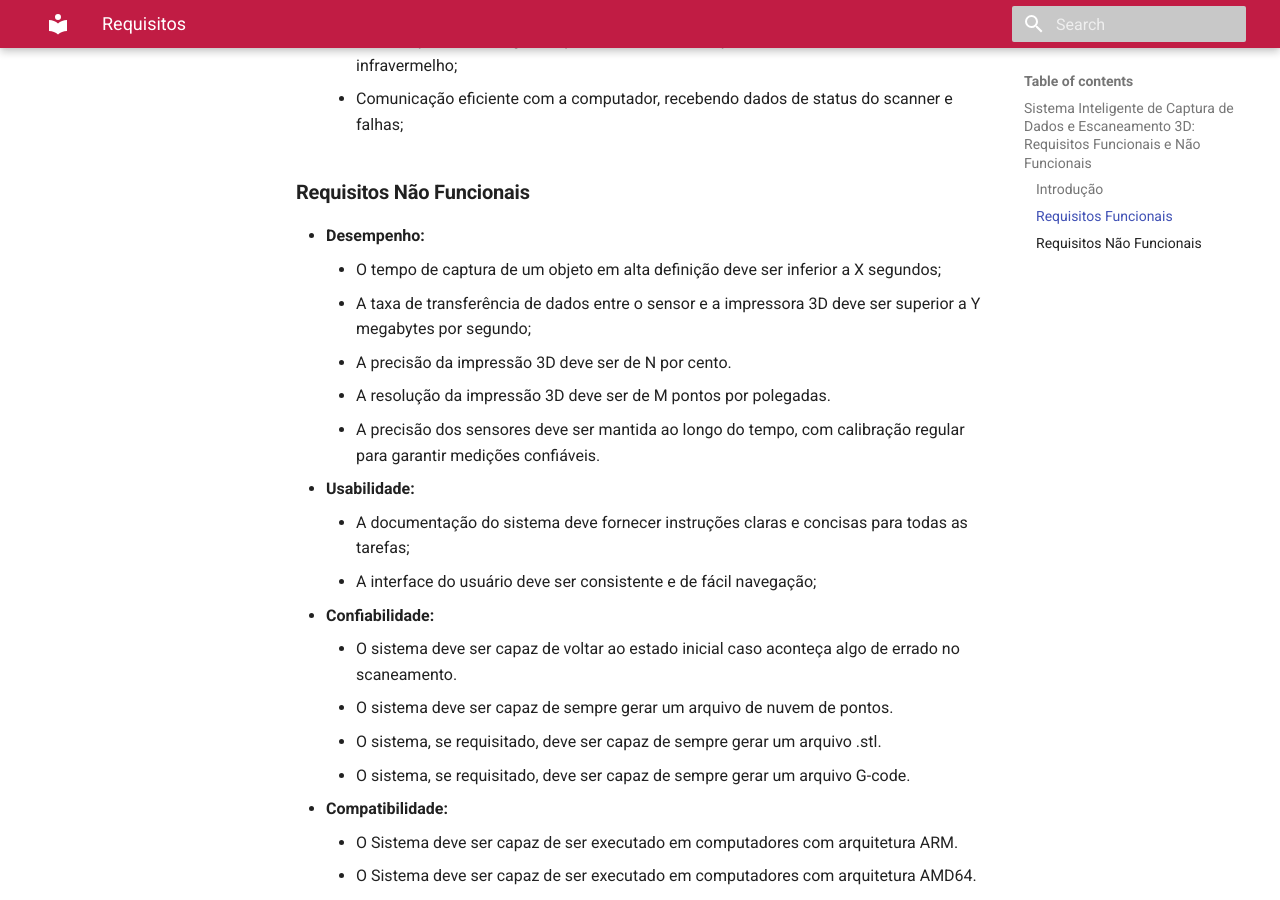
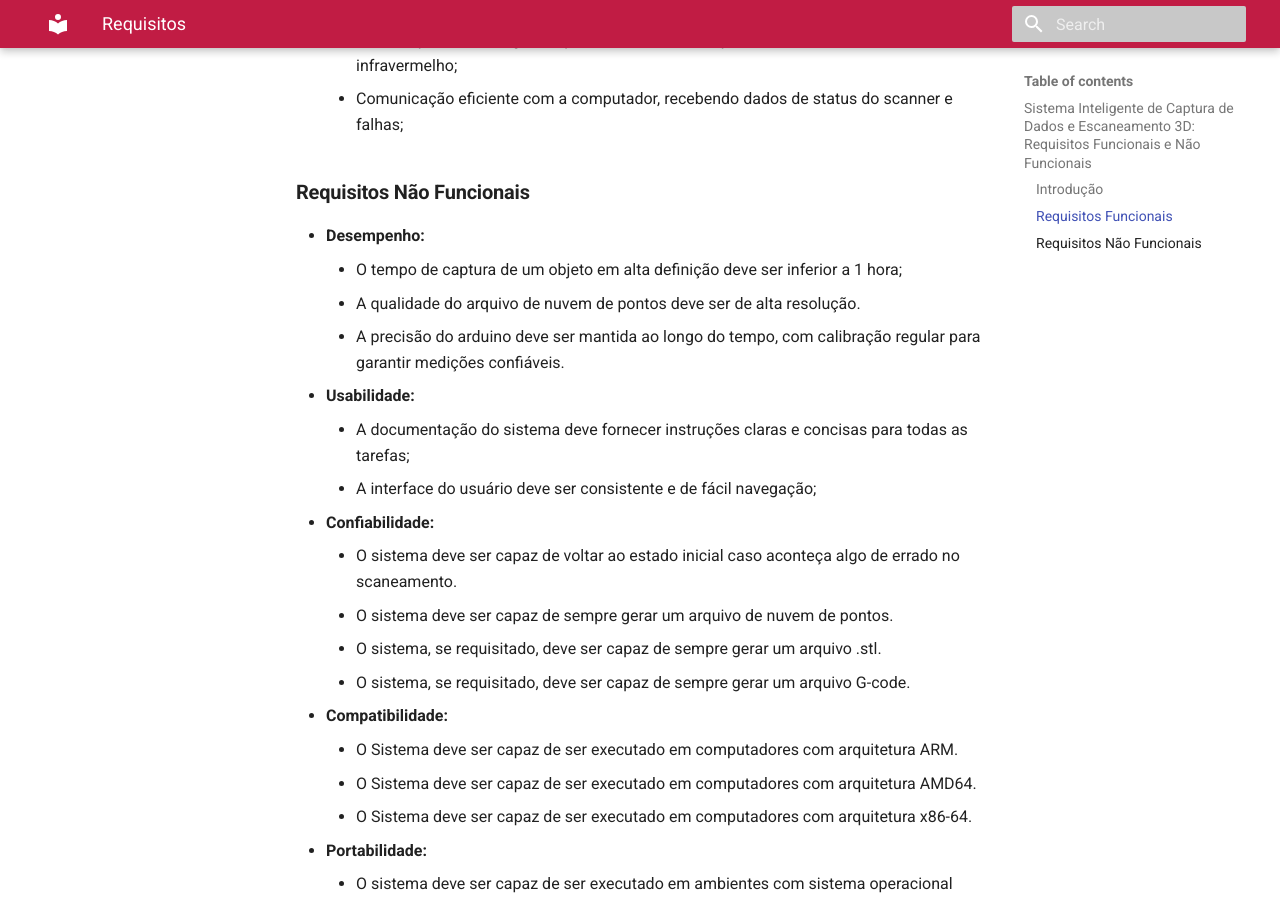
Before and after one commit to Calcioft/ScanPoint, an MkDocs documentation site: the page built from docs/software/requisitos.md, in a window 1280 px wide and 900 px high, scrolled down 916 px. Built offline with MkDocs 1.6.1 and Material for MkDocs 9.7.7, drawn with Linux system fonts in a browser that asks for light colours.

Commit message:
Docs: corrigindo requisitos não funcionais

```diff
--- a/docs/software/requisitos.md
+++ b/docs/software/requisitos.md
@@ -27,15 +27,9 @@
 ### **Requisitos Não Funcionais**
 
 * **Desempenho:**
-    * O tempo de captura de um objeto em alta definição deve ser inferior a X segundos;
-    <!-- Não vamos transferir para impressora 3D -->
-    * A taxa de transferência de dados entre o sensor e a impressora 3D deve ser superior a Y megabytes por segundo;
-    <!-- Não entendi o que seria essa precisão, e não fazemos impressão 3D -->
-    * A precisão da impressão 3D deve ser de N por cento.
-    <!-- Não fazemos impressão 3D, e tbm não usamos polegadas -->
-    * A resolução da impressão 3D deve ser de M pontos por polegadas.
-    <!-- Não temos como calibrar os sensores, somente o arduino -->
-    * A precisão dos sensores deve ser mantida ao longo do tempo, com calibração regular para garantir medições confiáveis.
+    * O tempo de captura de um objeto em alta definição deve ser inferior a 1 hora;
+    * A qualidade do arquivo de nuvem de pontos deve ser de alta resolução.
+    * A precisão do arduino deve ser mantida ao longo do tempo, com calibração regular para garantir medições confiáveis.
 * **Usabilidade:**
     * A documentação do sistema deve fornecer instruções claras e concisas para todas as tarefas;
     * A interface do usuário deve ser consistente e de fácil navegação;
```
